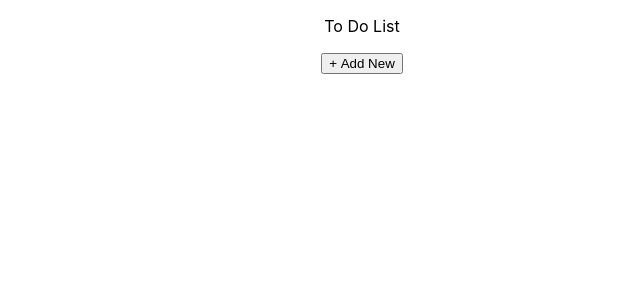
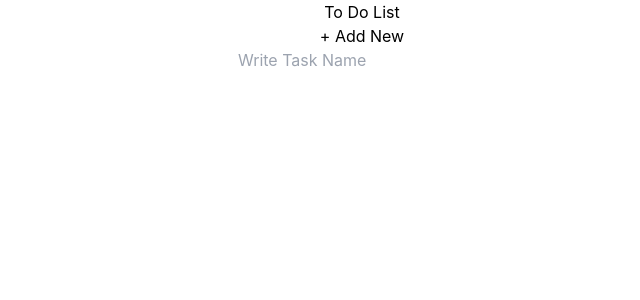
Before and after one commit to tedzchow/git-practice, a React (Create React App) app in the folder mongte/todo/: page / in a window 1280 px wide. Shown: the top 300 px of the page, without its empty margins (278-918 px from the left). Built offline with nearby package versions, Linux system fonts and the light colour scheme.

Commit message:
add: input-ui

```diff
--- /dev/null
+++ b/mongte/todo/postcss.config.js
@@ -0,0 +1,6 @@
+module.exports = {
+    plugins: [
+      require('tailwindcss'),
+      require('autoprefixer'),
+    ],
+  };
--- a/mongte/todo/src/App.css
+++ b/mongte/todo/src/App.css
@@ -36,3 +36,6 @@
     transform: rotate(360deg);
   }
 }
+@tailwind base;
+@tailwind components;
+@tailwind utilities;
--- a/mongte/todo/src/App.tsx
+++ b/mongte/todo/src/App.tsx
@@ -4,6 +4,8 @@ import "./App.css";
 
 function App() {
   const [display, setDisplay] = React.useState<string>("hidden");
+  const [title, settitle] = React.useState<string>("");
+
   const addnew = (e: React.FormEvent) => {
     setDisplay("block");
   };
@@ -20,6 +22,17 @@ function App() {
           </button>
         </header>
       </div>
+      <div id="demo" className={"pt-20 text-lg flex justify-center " + display}>
+        <input
+          type="text"
+          placeholder="Write Task Name"
+          className="px-10 py-2  mx-10 text-sky-500 hover:rounded-lg focus:bg-pink-200 focus:outline-none"
+          value={title}
+          onChange={(e) => {
+            settitle(e.target.value);
+          }}
+        />
+      </div>
     </div>
   );
 }
--- /dev/null
+++ b/mongte/todo/src/tailwind.css
@@ -0,0 +1,3 @@
+@tailwind base;
+@tailwind components;
+@tailwind utilities;
```
Also changed, not shown: 1 other file (tests, documents, lock files or other folders).
